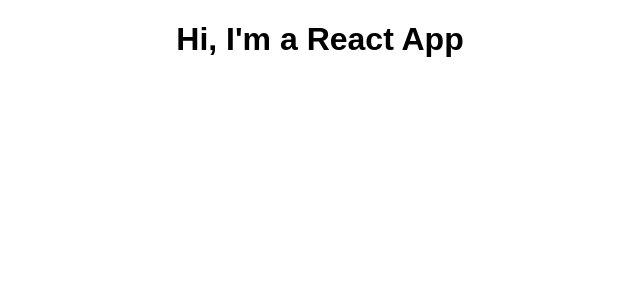
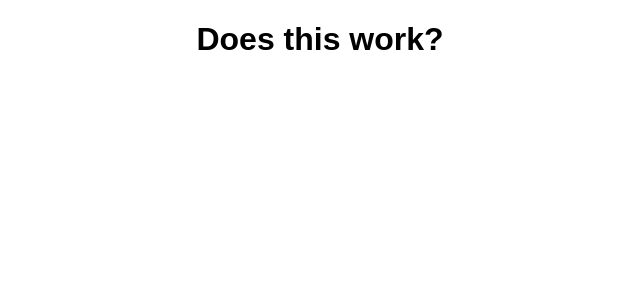
Before and after one commit to agawrysiuk/react-learning, a React (Create React App) app: page / in a window 1280 px wide. Shown: the top 300 px of the page, without its empty margins (320-960 px from the left). Built offline with nearby package versions, Linux system fonts and the light colour scheme.

Commit message:
Using different syntax for creating elements in React

```diff
--- a/src/App.js
+++ b/src/App.js
@@ -3,11 +3,12 @@ import './App.css';
 
 class App extends Component {
   render() {
-    return (
-      <div className="App">
-        <h1>Hi, I'm a React App</h1>
-      </div>
-    );
+    // return (
+    //   <div className="App">
+    //     <h1>Hi, I'm a React App</h1>
+    //   </div>
+    // );
+    return React.createElement('div', {className: 'App'}, React.createElement('h1', null, "Does this work?"));
   }
 }
 
```
